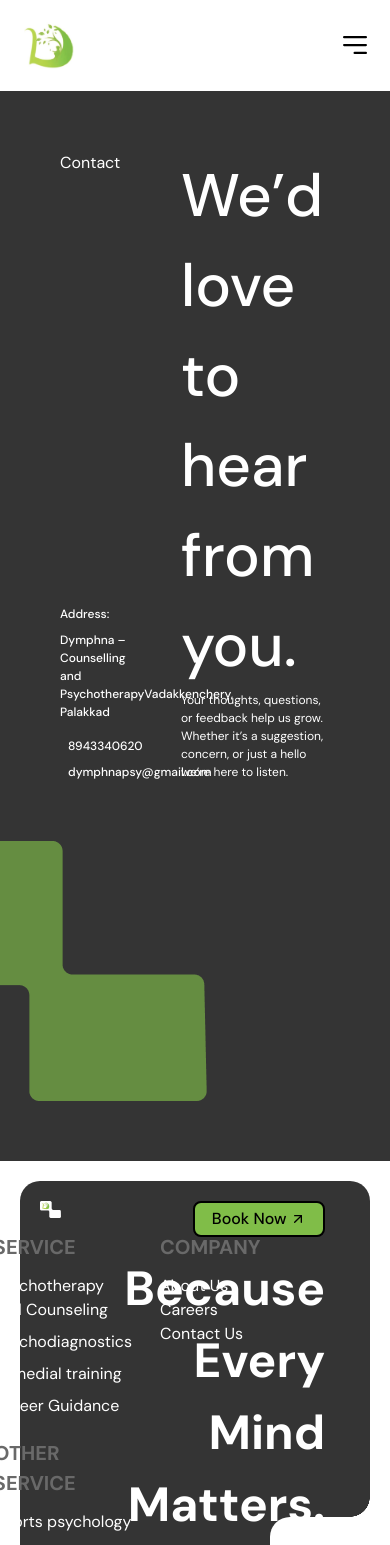
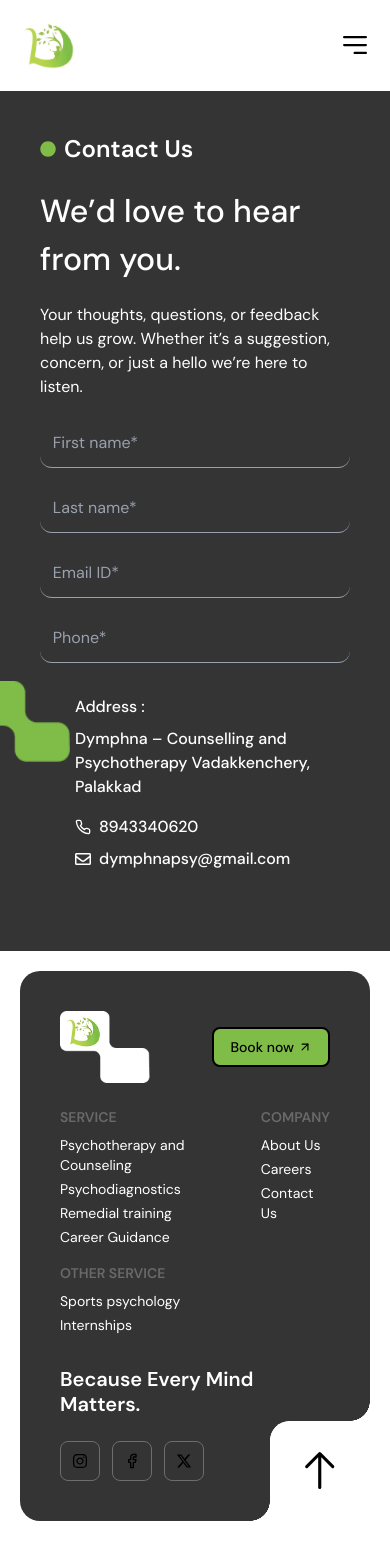
Before and after one commit to dymphnaorg/dymphna, a React (Vite) app: page /contactUs in a window 390 px wide. Shown: the top 1545 px of the page. Built offline with nearby package versions, Linux system fonts and the light colour scheme.

Commit message:
ContactUs and Footer Responsive fix

```diff
--- a/src/components/Footer.jsx
+++ b/src/components/Footer.jsx
@@ -18,12 +18,12 @@ function Footer() {
 
     <div className='flex sm:p-10 p-5 w-full dm-sans'  >
       <div className='footer-elemnent' >
-        <div className='flex w-full h-full sm:pt-10 pt-5 sm:pl-10 pl-5 sm:pb-10 pb-5' >
+
+        <div className='hidden md:flex w-full h-full sm:pt-10 pt-5 sm:pl-10 pl-5 sm:pb-10 pb-5' >
           <div className='w-[20%] flex' >
             <div>
               <img src={footerImg} alt="" className='items-start w-[70px] sm:w-[70px] md:w-[100px] lg:w-[130px] ' />
             </div>
-
           </div>
           <div className='w-[80%] flex' >
             <div className='w-[50%] flex items-center justify-center '>
@@ -84,8 +84,6 @@ function Footer() {
                   <FaXTwitter />
                 </div>
               </div>
-
-
             </div>
 
           </div>
@@ -94,6 +92,74 @@ function Footer() {
         <div className='footer-cutting flex items-center justify-center text-[50px] stroke-[1]' >
           <GoArrowUp/>
         </div>
+
+
+        {/* Small screen Footer */}
+
+        <div className='block md:hidden p-10' >
+          <div className="flex justify-between items-center ">
+            <img src={footerImg} alt="Logo" className="w-[90px]" />
+            <button className="border-2 border-black bg-[#80BD48] text-black rounded-lg font-medium flex items-center justify-center px-4 py-2 hover:bg-white duration-300 text-sm">
+              Book now <span className="pl-1"><LuArrowUpRight /></span>
+            </button>
+          </div>
+
+          {/* Links Section */}
+          <div className="flex gap-10 text-white text-sm pt-6">
+            {/* Services */}
+            <div>
+              <h1 className="text-[#696969] font-semibold text-[14px] mb-2">SERVICE</h1>
+              <ul className="flex flex-col gap-1">
+                <li>Psychotherapy and Counseling</li>
+                <li>Psychodiagnostics</li>
+                <li>Remedial training</li>
+                <li>Career Guidance</li>
+              </ul>
+
+              <h1 className="text-[#696969] font-semibold text-[14px] mt-4 mb-2">OTHER SERVICE</h1>
+              <ul className="flex flex-col gap-1">
+                <li>Sports psychology</li>
+                <li>Internships</li>
+              </ul>
+            </div>
+
+            {/* Company */}
+            <div>
+              <h1 className="text-[#696969] font-semibold text-[14px] mb-2">COMPANY</h1>
+              <ul className="flex flex-col gap-1">
+                <li>About Us</li>
+                <li>Careers</li>
+                <li>Contact Us</li>
+              </ul>
+            </div>
+          </div>
+
+          {/* Quote */}
+          <div className="text-white font-semibold text-[20px] mt-8 leading-tight">
+            Because Every Mind Matters.
+          </div>
+
+          {/* Social Icons */}
+          <div className="flex gap-3 mt-6">
+            <div className="w-10 h-10 border border-[#6D6D6D] text-black flex items-center justify-center rounded-lg">
+              <FaInstagram />
+            </div>
+            <div className="w-10 h-10 border border-[#6D6D6D] text-black flex items-center justify-center rounded-lg">
+              <FiFacebook />
+            </div>
+            <div className="w-10 h-10 border border-[#6D6D6D] text-black flex items-center justify-center rounded-lg">
+              <FaXTwitter />
+            </div>
+          </div>
+
+          {/* Up Arrow */}
+          <div className='footer-cutting flex items-center justify-center text-[50px] stroke-[1]' >
+            <GoArrowUp />
+          </div>
+
+        </div>
+
+
       </div>
 
     </div>
--- a/src/components/Navbar.jsx
+++ b/src/components/Navbar.jsx
@@ -23,7 +23,7 @@ function Navbar() {
     return (
 
         <>
-            <nav className="bg-white h-[91px] flex items-center justify-center shadow dm-sans">
+            <nav className="bg-white h-[91px] flex items-center justify-center shadow ">
                 <div className="w-full flex items-center justify-between">
                     <div className='flex items-center gap-15 sm:pl-20 pl-6 dm-sans font-semibold w-[80%]' >
                         {/* Logo */}
--- a/src/index.css
+++ b/src/index.css
@@ -2,6 +2,7 @@
 
 * {
   box-sizing: border-box;
+ font-family: "DM Sans", sans-serif;
 }
 
 
@@ -9,9 +10,9 @@
   font-family: "Quicksand", sans-serif;
 }
 
-.dm-sans {
+/* .dm-sans {
   font-family: "DM Sans", sans-serif;
-}
+} */
 
 @keyframes scroll {
   0% {
--- a/src/pages/ContactUs.jsx
+++ b/src/pages/ContactUs.jsx
@@ -2,6 +2,9 @@ import React from 'react'
 import { LuPhone } from "react-icons/lu";
 import { FaRegEnvelope } from "react-icons/fa";
 import contactimg from "../assets/Rectangle19(3).png"
+import contactimg2 from "../assets/Rectangle19(2).png"
+import { LuArrowUpRight } from "react-icons/lu";
+import { FaCircle } from "react-icons/fa";
 
 
 
@@ -9,14 +12,20 @@ function ContactUs() {
   return (
     <div className='dm-sans' >
       <section className="bg-[#343434] text-white ">
-        <div className='p-10' >
-          <div className='p-5 flex w-full gap-10'>
-            <div className='w-[30%] flex flex-col justify-between'  >
-              <h1 className='flex flex-start' >Contact</h1>
-              <div className='flex flex-col gap-4 flex-center text-[12px] md:text-[16px] lg:text-[16px] ' style={{ fontWeight: "500" }} >
-                <div className='flex flex-col gap-2 flex-center' >
-                  <h1>Address:</h1>
-                  <p>Dymphna – Counselling and PsychotherapyVadakkenchery, Palakkad</p>
+        {/* large and medium screen design */}
+        <div className='p-10 hidden md:block' >
+          <div className='p-5 pb-20 flex w-full gap-10'>
+            <div className='w-[30%] flex flex-col '  >
+              <div className='flex items-center gap-2 md:gap-2 l:gap-4' >
+                <FaCircle className="text-[#80BD48] w-2 h-2 sm:md:w-3 sm:md:h-3 md:w-4 md:h-4 lg:w-4 lg:h-4" />
+                <h1 style={{ fontWeight: "700" }} className="text-sm md:text-[30px] lg:text-[40px]">
+                  Contact Us
+                </h1>
+              </div>
+              <div className='flex-1 flex  justify-center flex-col gap-4  text-[12px] md:text-[16px] lg:text-[16px] ' style={{ fontWeight: "500" }} >
+                <div className='flex flex-col gap-2 flex-center ' >
+                  <h1>Address :</h1>
+                  <p>Dymphna – Counselling and Psychotherapy Vadakkenchery, Palakkad</p>
                 </div>
 
                 <div className='flex flex-col gap-2' >
@@ -27,11 +36,19 @@ function ContactUs() {
                   <div className='flex gap-2 items-center'>
                     <FaRegEnvelope />
                     <p>dymphnapsy@gmail.com</p>
+                  </div>
+                </div>
+
+                <div className='w-[35%] flex flex-col relative'>
+                  {/* Top-left green shape */}
+                  <img
+                    src={contactimg}
+                    alt=""
+                    className="absolute top-6 -left-16 ] z-0"
+                  />
                 </div>
               </div>
 
-
-              </div>
             </div>
 
             <div className='w-[70%]' >
@@ -39,13 +56,142 @@ function ContactUs() {
               </h1>
               <p className='text-[12px] md:text-[17px] lg:text-[20px]' >Your thoughts, questions, or feedback help us grow. Whether it’s a suggestion, concern, or just a hello
                 we’re here to listen.</p>
+              <form className="grid grid-cols-1 md:grid-cols-2 gap-6 pt-5">
+                <div>
+                  <div>
+                    <input
+                      type="text"
+                      placeholder="   First name*"
+                      className="w-full bg-transparent border-0 border-b border-gray-400 focus:border-green-500 outline-none py-3 rounded-b-xl placeholder-gray-400"
+                    />
+                  </div>
+                </div>
 
+                <div>
 
+                  <input
+                    type="text"
+                    placeholder="   Last name*"
+                    className="w-full bg-transparent border-0 border-b border-gray-400 focus:border-green-500 outline-none py-3 rounded-b-xl placeholder-gray-400"
+                  />
+                </div>
+                <div>
+
+                  <input
+                    type="text"
+                    placeholder="   Email ID*"
+                    className="w-full bg-transparent border-0 border-b border-gray-400 focus:border-green-500 outline-none py-3 rounded-b-xl placeholder-gray-400"
+                  />
+                </div>
+
+                <div>
+
+                  <input
+                    type="text"
+                    placeholder="   Phone*"
+                    className="w-full bg-transparent border-0 border-b border-gray-400 focus:border-green-500 outline-none py-3 rounded-b-xl placeholder-gray-400"
+                  />
+                </div>
+
+                <div className="md:col-span-2">
+                  <button className="w-full max-w-[160px] h-[36px] sm:h-[45px] border-2 border-black bg-[#80BD48] text-black rounded-lg font-medium flex justify-center items-center px-1 hover:bg-white duration-300">
+                    Submit<span className='pl-1'><LuArrowUpRight /></span>
+                  </button>
+                </div>
+              </form>
             </div>
           </div>
         </div>
 
-        <img src={contactimg} className='pb-15'  alt="" />
+
+
+        {/*  Visible only on small screens  */}
+
+      <div className="p-10 pb-20 block md:hidden relative">
+          {/* Green BG Image — Behind Content */}
+          <img
+            src={contactimg2} // replace with actual import
+            alt=""
+            className="absolute top-[590px] left-[-30px] w-[100px]  z-0"
+          />
+
+          {/* Top Header */}
+          <div className="flex items-center gap-2">
+            <FaCircle className="text-[#80BD48] w-4 h-4" />
+            <h1 className="text-[24px] font-semibold">Contact Us</h1>
+          </div>
+
+          {/* Text Content */}
+          <div className="pt-5 flex flex-col gap-5 z-10 relative">
+            <div className="max-w-[300px]">
+              <h1 className="text-[32px] font-medium">We’d love to hear from you.</h1>
+            </div>
+
+            <div className="max-w-[450px]">
+              <p>
+                Your thoughts, questions, or feedback help us grow. Whether it’s a
+                suggestion, concern, or just a hello we’re here to listen.
+              </p>
+            </div>
+
+            {/* Inputs */}
+            <div className="w-full flex flex-col gap-4">
+              <div className='w-full max-w-[450px] mx-auto'>
+                <input
+                  type="text"
+                  placeholder="   First name*"
+                  className="w-full bg-transparent border-0 border-b border-gray-400 focus:border-green-500 outline-none py-3 rounded-b-xl placeholder-gray-400"
+                />
+              </div>
+              <div className='w-full max-w-[450px] mx-auto'>
+                <input
+                  type="text"
+                  placeholder="   Last name*"
+                  className="w-full bg-transparent border-0 border-b border-gray-400 focus:border-green-500 outline-none py-3 rounded-b-xl placeholder-gray-400"
+                />
+              </div>
+              <div className='w-full max-w-[450px] mx-auto'>
+                <input
+                  type="text"
+                  placeholder="   Email ID*"
+                  className="w-full bg-transparent border-0 border-b border-gray-400 focus:border-green-500 outline-none py-3 rounded-b-xl placeholder-gray-400"
+                />
+              </div>
+              <div className='w-full max-w-[450px] mx-auto'>
+                <input
+                  type="text"
+                  placeholder="   Phone*"
+                  className="w-full bg-transparent border-0 border-b border-gray-400 focus:border-green-500 outline-none py-3 rounded-b-xl placeholder-gray-400"
+                />
+              </div>
+            </div>
+          </div>
+
+          {/* Address Section */}
+          <div className="flex justify-center pt-8 z-10 relative">
+            <div className="max-w-[240px] w-full font-medium text-left">
+              <div className="flex flex-col gap-2">
+                <h1>Address :</h1>
+                <p>Dymphna – Counselling and Psychotherapy Vadakkenchery, Palakkad</p>
+              </div>
+
+              <div className="flex flex-col gap-2 mt-4">
+                <div className="flex gap-2 items-center">
+                  <LuPhone />
+                  <p>8943340620</p>
+                </div>
+                <div className="flex gap-2 items-center">
+                  <FaRegEnvelope />
+                  <p>dymphnapsy@gmail.com</p>
+                </div>
+              </div>
+            </div>
+          </div>
+        </div>
+
+
+
+
       </section>
 
     </div>
```
